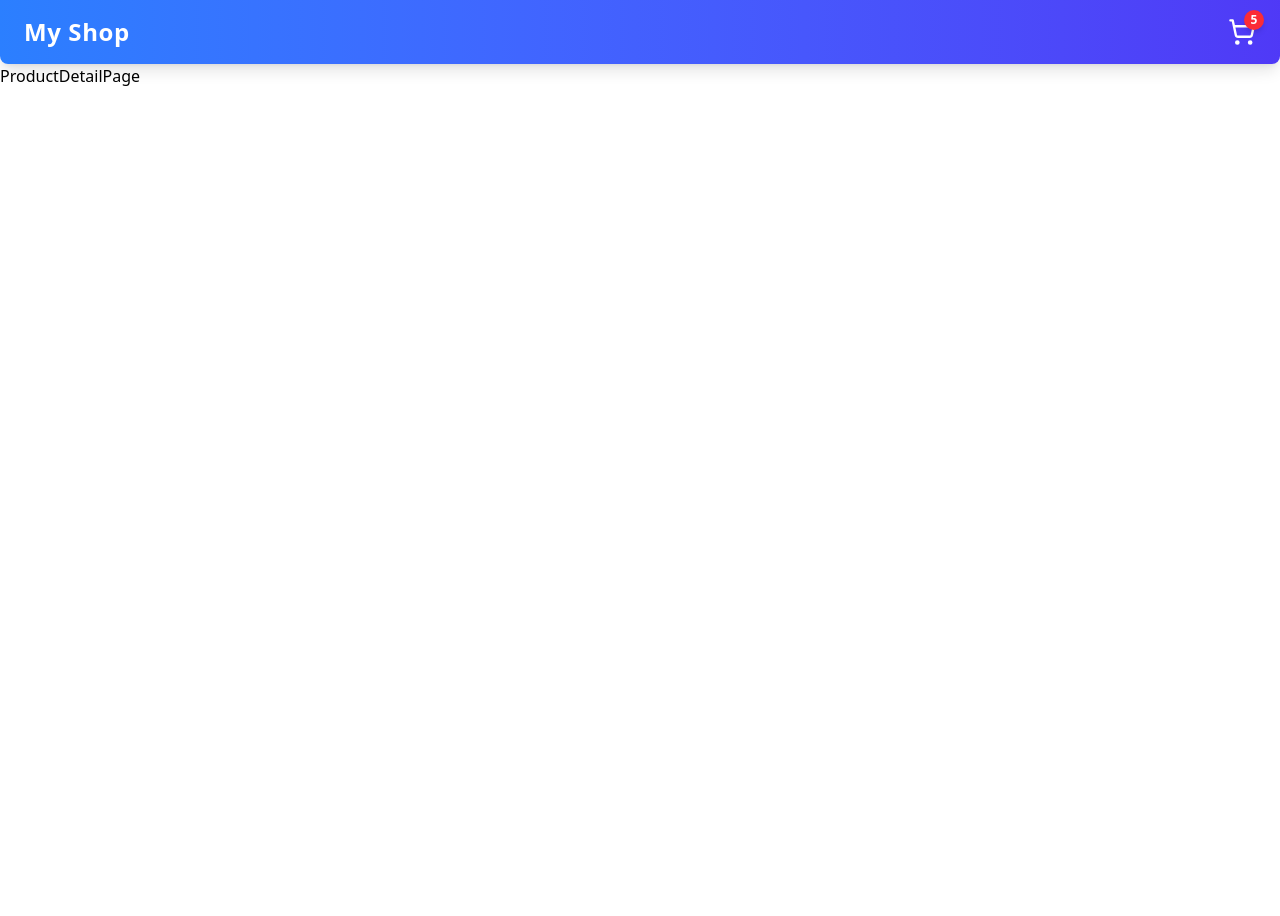
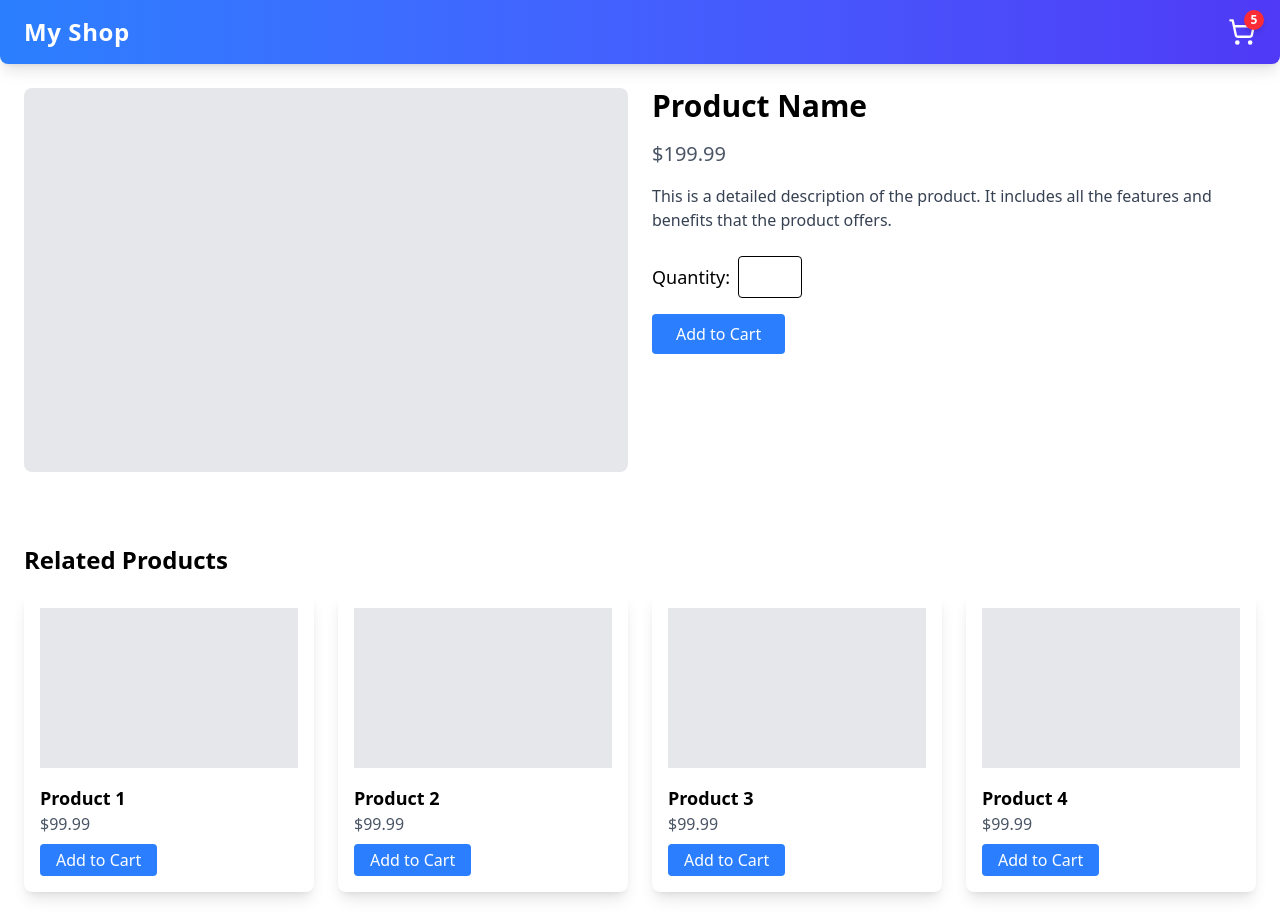
Before and after one commit to AnhSon-DHSPDHDN/basic-ecommerce-demo, a React (Vite) app: page /product/1 in a window 1280 px wide. Before the commit the page ends 800 px from the top, so only its background shows below. Built offline with nearby package versions, Linux system fonts and the light colour scheme; the HTML template or start-up script is replaced by a standard one.

Commit message:
product detail

```diff
--- /dev/null
+++ b/src/components/RelatedProducts/index.tsx
@@ -0,0 +1,20 @@
+import React from "react";
+import ProductCard from "../ProductCard";
+
+const RelatedProducts: React.FC = () => {
+  return (
+    <div className="col-span-2 mt-12">
+      <h2 className="text-2xl font-semibold mb-4">Related Products</h2>
+      <div className="grid grid-cols-4 gap-6">
+        {[...Array(4)].map((_, index) => (
+          <ProductCard
+            productName={`Product ${index + 1}`}
+            productPrice={99.99}
+          />
+        ))}
+      </div>
+    </div>
+  );
+};
+
+export default RelatedProducts;
--- a/src/pages/ProductDetailPage/index.tsx
+++ b/src/pages/ProductDetailPage/index.tsx
@@ -1,7 +1,39 @@
 import React from "react";
+import RelatedProducts from "../../components/RelatedProducts";
 
 const ProductDetailPage: React.FC = () => {
-  return <h1>ProductDetailPage</h1>;
+  return (
+    <div className="container mx-auto p-6 grid grid-cols-2 gap-6">
+      {/* Product Image */}
+      <div className="bg-gray-200 h-96 rounded-lg"></div>
+
+      {/* Product Info */}
+      <div>
+        <h1 className="text-3xl font-bold mb-4">Product Name</h1>
+        <p className="text-gray-600 text-xl mb-4">$199.99</p>
+        <p className="text-gray-700 mb-6">
+          This is a detailed description of the product. It includes all the
+          features and benefits that the product offers.
+        </p>
+
+        {/* Quantity Input */}
+        <div className="flex items-center mb-4">
+          <label className="mr-2 text-lg">Quantity:</label>
+          <input
+            type="number"
+            min="1"
+            className="border p-2 w-16 text-center rounded"
+          />
+        </div>
+
+        <button className="bg-blue-500 text-white py-2 px-6 rounded cursor-pointer hover:bg-blue-600 transition-colors duration-300">
+          Add to Cart
+        </button>
+      </div>
+
+      <RelatedProducts />
+    </div>
+  );
 };
 
 export default ProductDetailPage;
```
